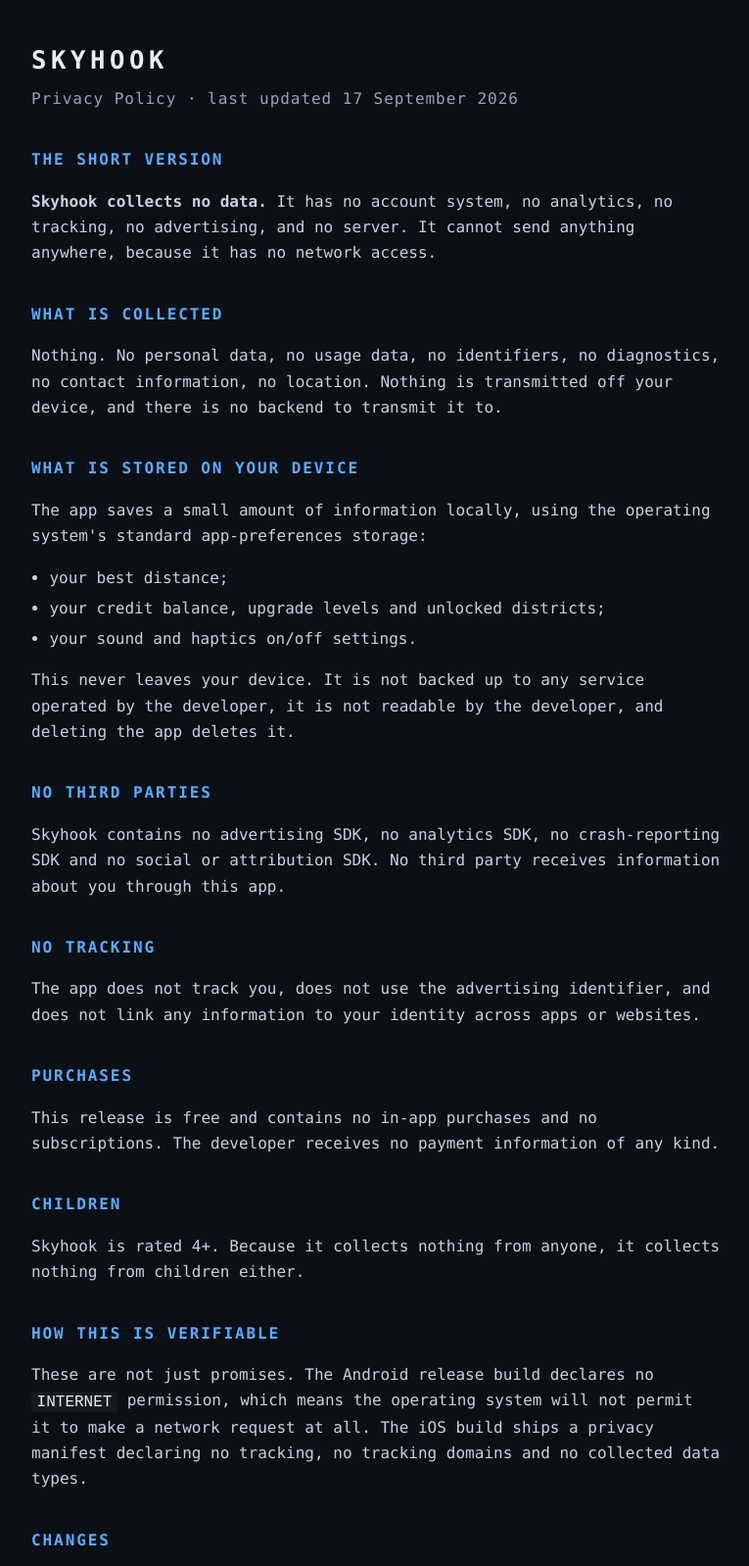
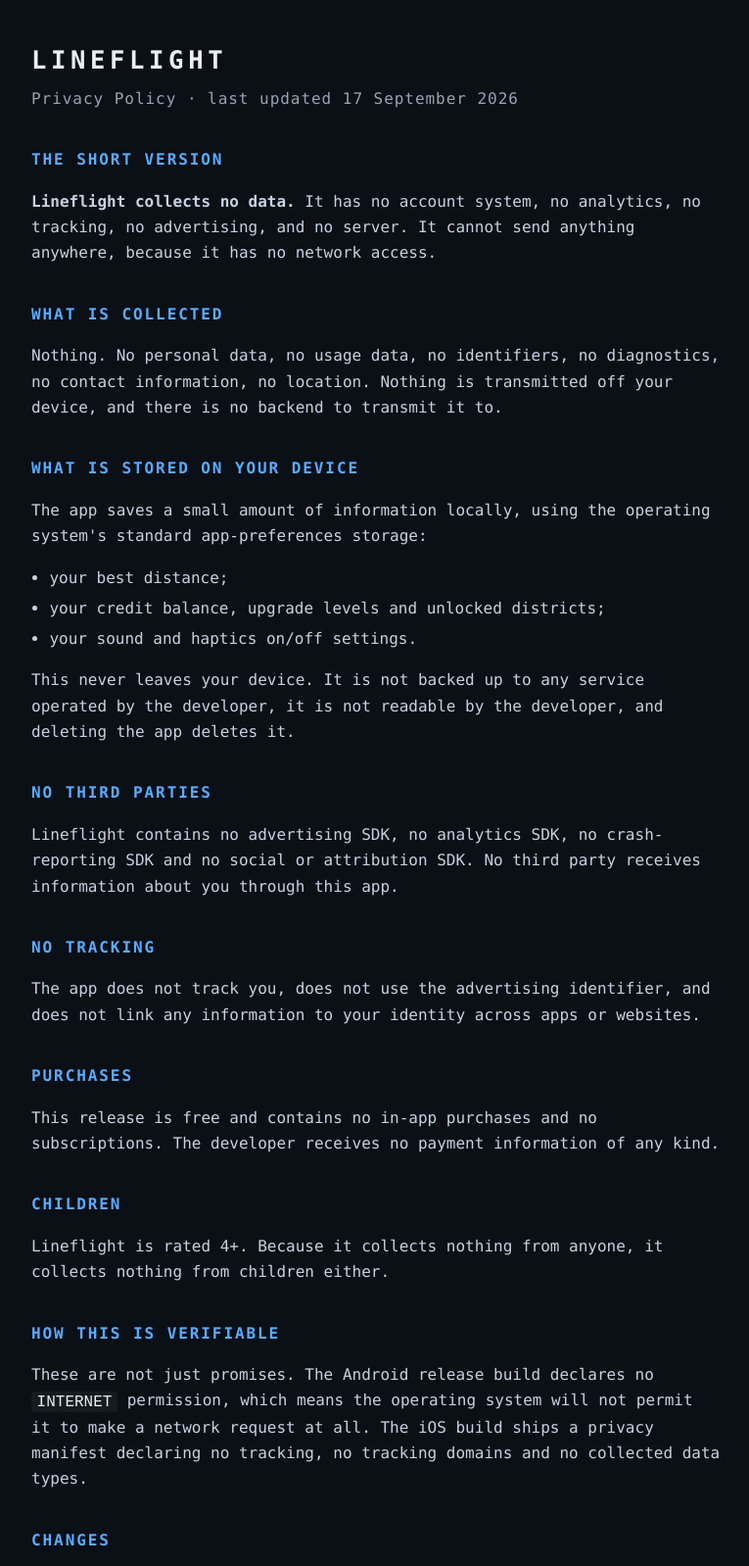
Before and after one commit to YigitMora/highline, a plain HTML site: page privacy.html in a window 1280 px wide. Shown: the top 1598 px of the page at 98% size, without its empty margins (256-1021 px from the left). Drawn offline with Linux system fonts and the light colour scheme.

Commit message:
Consumer name update

```diff
--- a/privacy.html
+++ b/privacy.html
@@ -3,16 +3,16 @@
 <head>
 <meta charset="utf-8">
 <meta name="viewport" content="width=device-width, initial-scale=1">
-<title>Skyhook — Privacy Policy</title>
+<title>Lineflight — Privacy Policy</title>
 <link rel="stylesheet" href="style.css">
 </head>
 <body>
 <main>
-  <h1>SKYHOOK</h1>
+  <h1>LINEFLIGHT</h1>
   <p class="sub">Privacy Policy &middot; last updated 17 September 2026</p>
 
   <h2>THE SHORT VERSION</h2>
-  <p><strong>Skyhook collects no data.</strong> It has no account system, no analytics, no tracking,
+  <p><strong>Lineflight collects no data.</strong> It has no account system, no analytics, no tracking,
   no advertising, and no server. It cannot send anything anywhere, because it has no network
   access.</p>
 
@@ -33,7 +33,7 @@
   it is not readable by the developer, and deleting the app deletes it.</p>
 
   <h2>NO THIRD PARTIES</h2>
-  <p>Skyhook contains no advertising SDK, no analytics SDK, no crash-reporting SDK and no social or
+  <p>Lineflight contains no advertising SDK, no analytics SDK, no crash-reporting SDK and no social or
   attribution SDK. No third party receives information about you through this app.</p>
 
   <h2>NO TRACKING</h2>
@@ -45,7 +45,7 @@
   receives no payment information of any kind.</p>
 
   <h2>CHILDREN</h2>
-  <p>Skyhook is rated 4+. Because it collects nothing from anyone, it collects nothing from children
+  <p>Lineflight is rated 4+. Because it collects nothing from anyone, it collects nothing from children
   either.</p>
 
   <h2>HOW THIS IS VERIFIABLE</h2>
@@ -67,7 +67,7 @@
     <a href="index.html">Support</a>
     <a href="privacy.html">Privacy Policy</a>
   </nav>
-  <footer>Skyhook is made by Yi&#287;it Mora, an independent developer.</footer>
+  <footer>Lineflight is made by Yi&#287;it Mora, an independent developer.</footer>
 </main>
 </body>
 </html>
```
